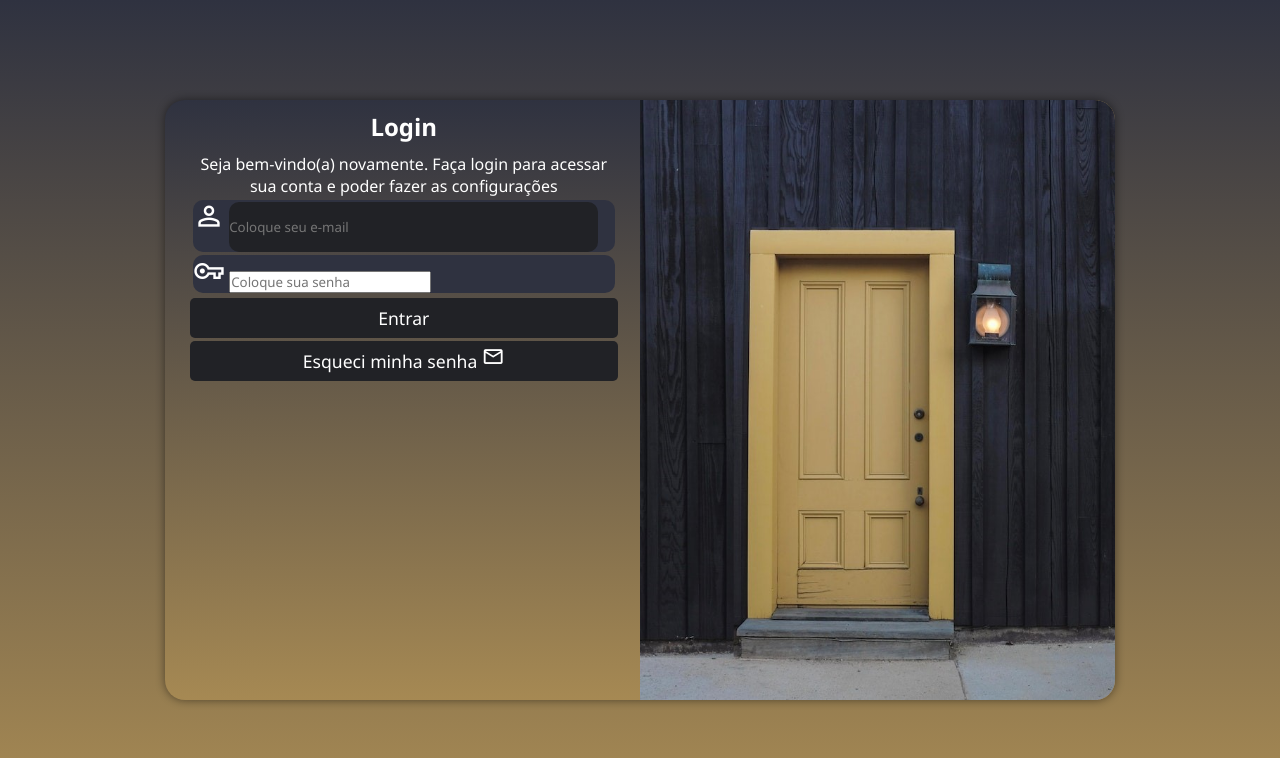
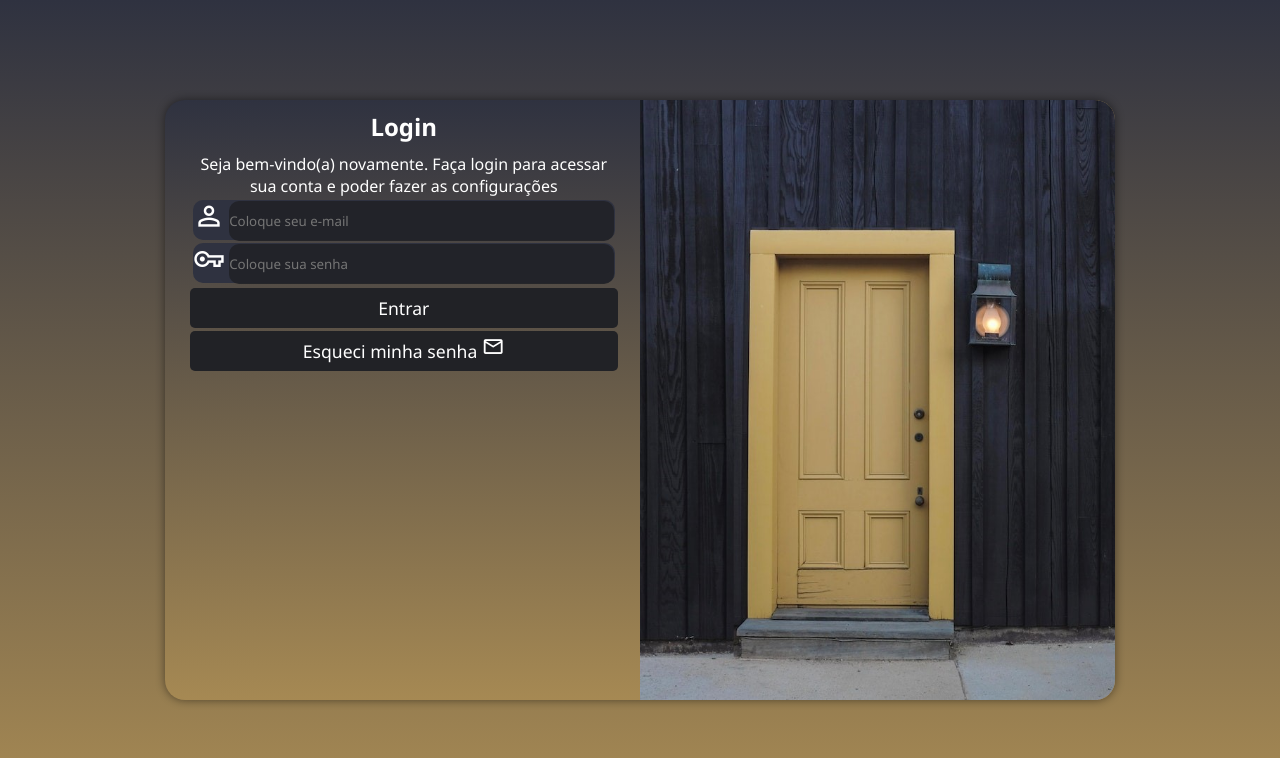
Before and after one commit to alandjerold/Tela-de-login, a plain HTML site: page index.html in a window 1280 px wide. Drawn offline with nearby package versions, Linux system fonts and the light colour scheme.

Commit message:
atualização

```diff
--- a/estilos/styles.css
+++ b/estilos/styles.css
@@ -85,18 +85,19 @@ div.campo > span{
    font-size: 2em;
 
 }
-#ilogin {
-    display: inline-block;
-    height: 50px;
-    width: 87.6%;
+div.campo > input {
+    height: 100%;
+    width: calc(100% - 37px);
+    transform: translateY(-6px);
     border: none;
     border-radius: 10px;
+   background-color: #212226e5;
 
 
-    background-color: #212226;
+}
 
-
-
+div.campo > input:focus-within{
+    background-color: white;
 }
 #esqueci{
     font-size: 1.3em;
@@ -114,6 +115,7 @@ a:hover{
     background-color: #2F3240;
     margin: 3px;
     border-radius: 10px;
+    height: 40px;
 
  }
 
```
